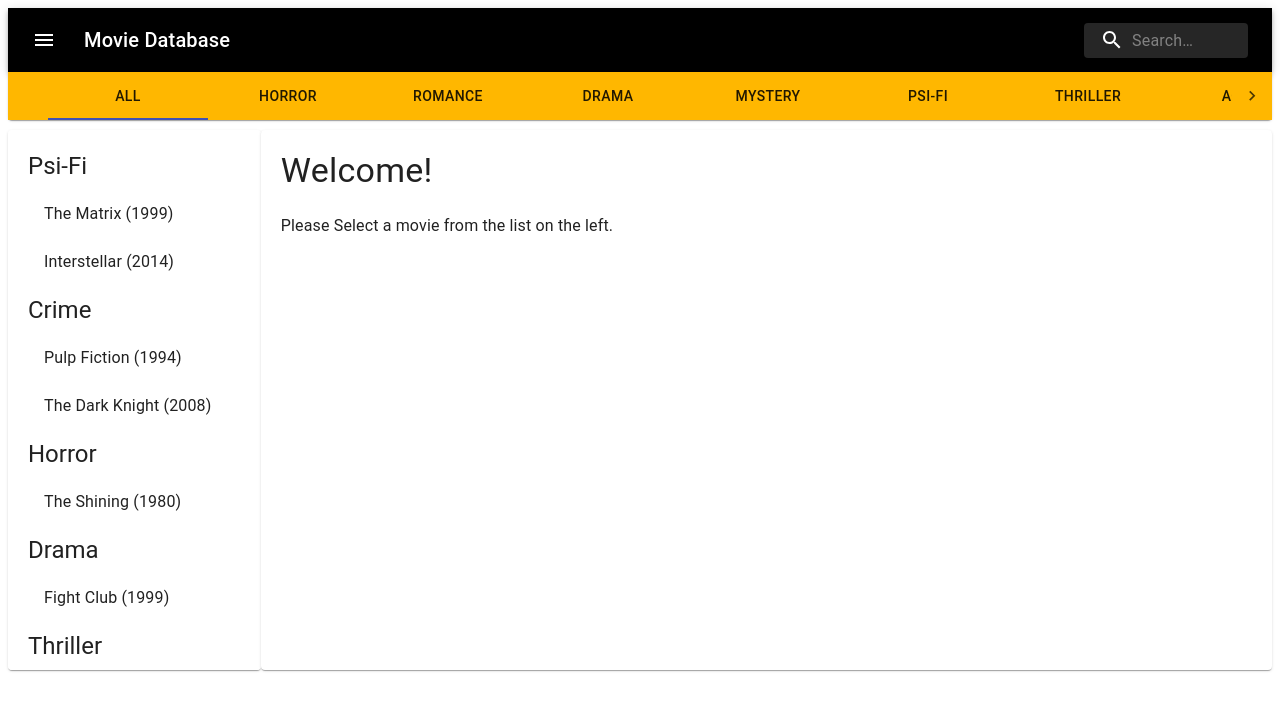
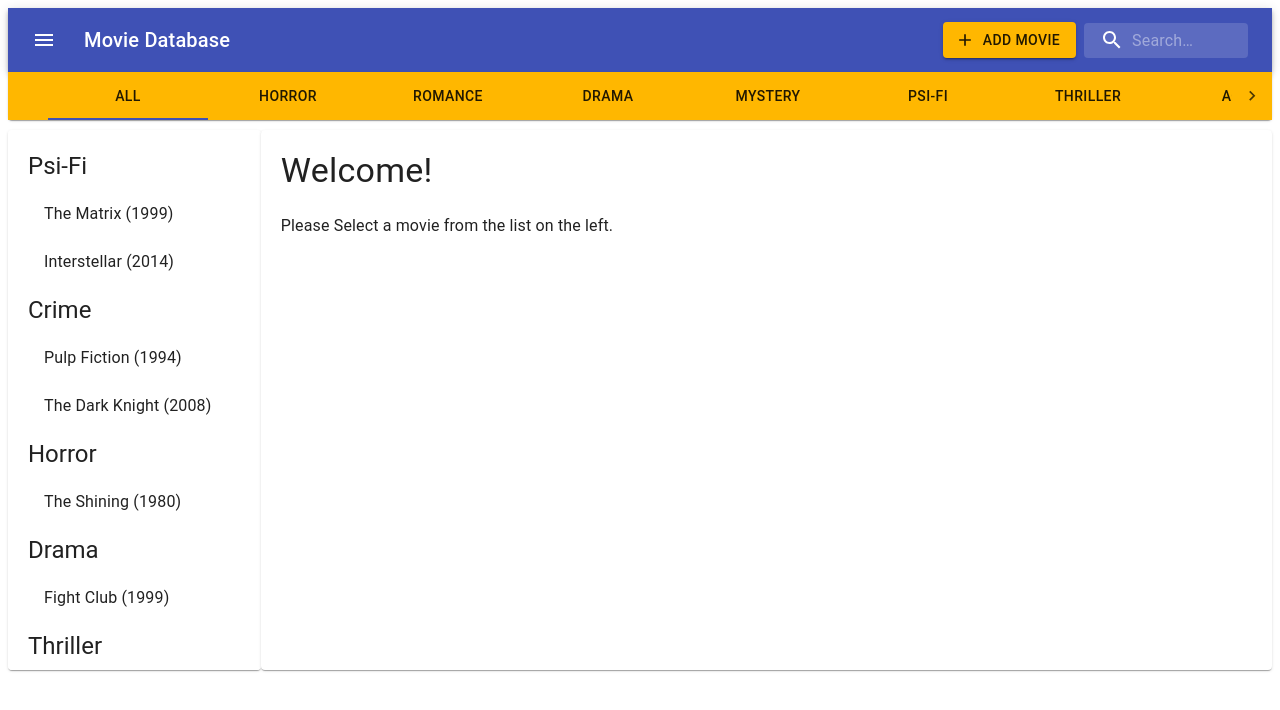
Before and after one commit to uzairtq/Project-S, a React (Create React App) app: page / in a window 1280 px wide. Shown: the top 710 px of the page. Built offline with nearby package versions, Linux system fonts and the light colour scheme.

Commit message:
Add movie dialog prototype working

```diff
--- a/src/Components/Layouts/Header.js
+++ b/src/Components/Layouts/Header.js
@@ -1,5 +1,5 @@
 import React from "react";
-
+import AddDialog from "../Movies/Dialogs/Add";
 import {
   AppBar,
   Toolbar,
@@ -16,7 +16,7 @@ export default function SearchAppBar() {
 
   return (
     <div className={classes.root}>
-      <AppBar position="static" style={{ backgroundColor: "#000000" }}>
+      <AppBar position="static">
         <Toolbar>
           <IconButton
             edge="start"
@@ -29,6 +29,7 @@ export default function SearchAppBar() {
           <Typography className={classes.title} variant="h6" noWrap>
             Movie Database
           </Typography>
+          <AddDialog style={classes.root} />
           <div className={classes.search}>
             <div className={classes.searchIcon}>
               <SearchIcon />
@@ -69,10 +70,9 @@ const useStyles = makeStyles(theme => ({
     "&:hover": {
       backgroundColor: fade(theme.palette.common.white, 0.25)
     },
-    marginLeft: 0,
+    marginLeft: theme.spacing(1),
     width: "100%",
     [theme.breakpoints.up("sm")]: {
-      marginLeft: theme.spacing(1),
       width: "auto"
     }
   },
--- /dev/null
+++ b/src/Components/Movies/Dialogs/Add.js
@@ -0,0 +1,75 @@
+import React, { Fragment } from "react";
+import Button from "@material-ui/core/Button";
+import TextField from "@material-ui/core/TextField";
+import Add from "@material-ui/icons/Add";
+import Dialog from "@material-ui/core/Dialog";
+import DialogActions from "@material-ui/core/DialogActions";
+import DialogContent from "@material-ui/core/DialogContent";
+import DialogContentText from "@material-ui/core/DialogContentText";
+import DialogTitle from "@material-ui/core/DialogTitle";
+import { fade, makeStyles } from "@material-ui/core/styles";
+
+const useStyles = makeStyles(theme => ({
+  button: {
+    width: "100%",
+    [theme.breakpoints.up("sm")]: {
+      width: "auto"
+    },
+    backgroundColor: "#ffb700",
+    "&:hover": {
+      backgroundColor: fade("#ffb700", 0.85)
+    }
+  }
+}));
+
+export default function FormDialog() {
+  const classes = useStyles();
+  const [open, setOpen] = React.useState(false);
+  const handleClickOpen = () => {
+    setOpen(true);
+  };
+  const handleClose = () => {
+    setOpen(false);
+  };
+
+  return (
+    <Fragment>
+      <Button
+        className={classes.button}
+        variant="contained"
+        onClick={handleClickOpen}
+        startIcon={<Add />}
+      >
+        Add Movie
+      </Button>
+      <Dialog
+        open={open}
+        onClose={handleClose}
+        aria-labelledby="form-dialog-title"
+      >
+        <DialogTitle id="form-dialog-title">Add a new movie</DialogTitle>
+        <DialogContent>
+          <DialogContentText>
+            Please enter the following detail
+          </DialogContentText>
+          <TextField
+            autoFocus
+            margin="dense"
+            id="name"
+            label="Movie Title"
+            fullWidth
+          />
+        </DialogContent>
+        <DialogActions>
+          <Button
+            className={classes.button}
+            onClick={handleClose}
+            variant="contained"
+          >
+            Add
+          </Button>
+        </DialogActions>
+      </Dialog>
+    </Fragment>
+  );
+}
```
